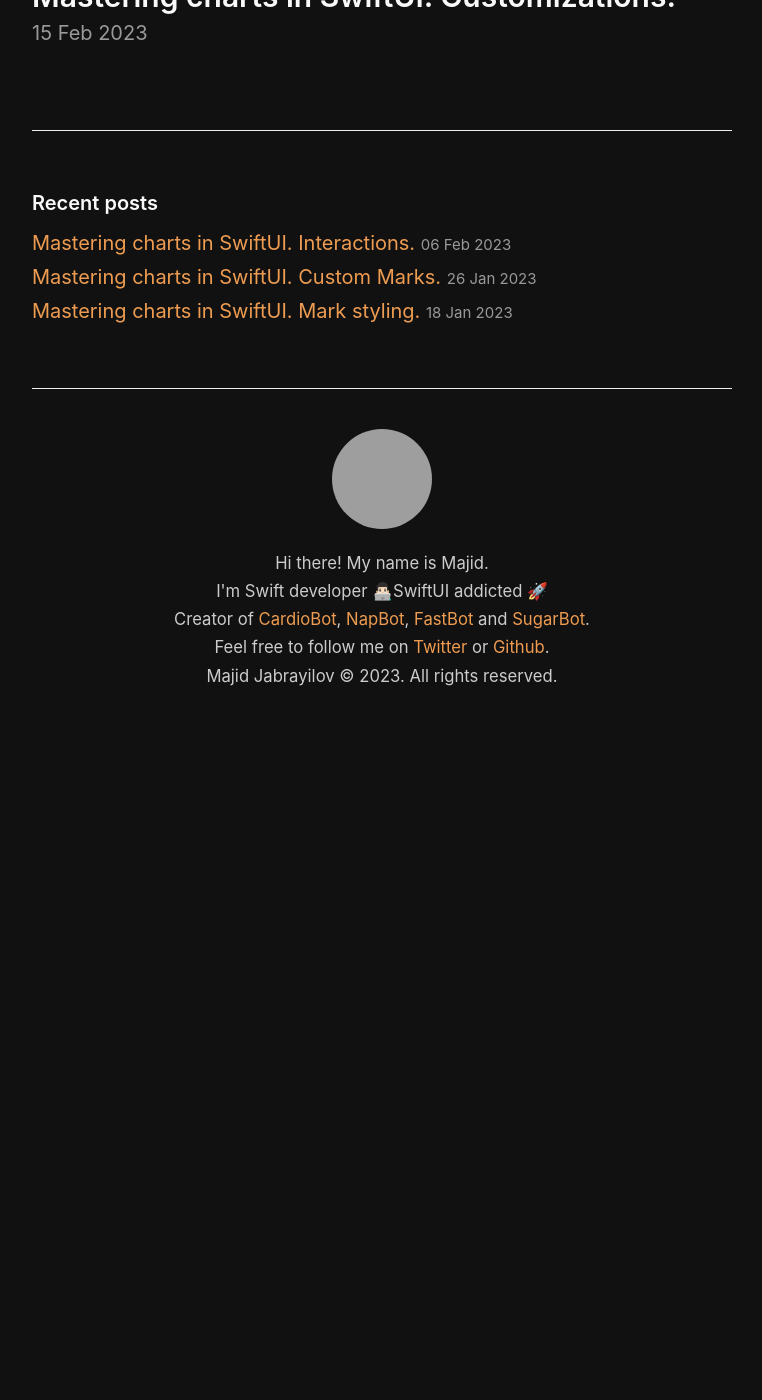
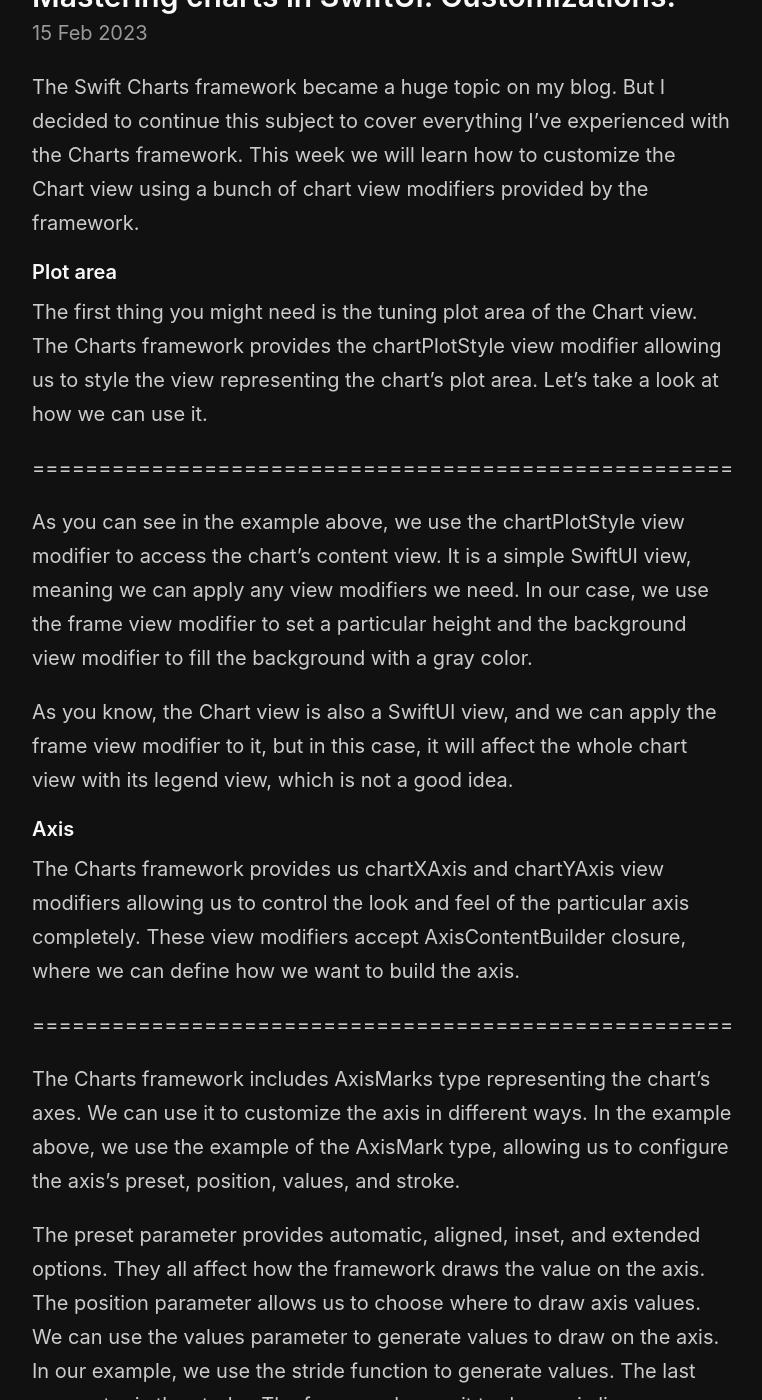
Before and after one commit to mecid/mecid.github.io, a Jekyll site: the page built from _posts/2023-02-15-mastering-charts-in-swiftui-customizations.md, in a window 1280 px wide and 1400 px high, scrolled down 206 px, cut to the strip 0-1400 px from the top of the window. Shown: the whole strip, without its empty margins (258-1020 px from the left). Built offline with Jekyll 4.4.1, drawn with Linux system fonts in a browser that asks for light colours; before the commit the page ends 936 px from its top, so only the background shows below that; some of the changed text lies outside the part shown; grey boxes are pictures that could not be loaded.

Commit message:
chart customizations post content added

```diff
--- a/_posts/2023-02-15-mastering-charts-in-swiftui-customizations.md
+++ b/_posts/2023-02-15-mastering-charts-in-swiftui-customizations.md
@@ -2,3 +2,29 @@
 title: Mastering charts in SwiftUI. Customizations.
 layout: post
 ---
+
+The Swift Charts framework became a huge topic on my blog. But I decided to continue this subject to cover everything I've experienced with the Charts framework. This week we will learn how to customize the Chart view using a bunch of chart view modifiers provided by the framework.
+
+#### Plot area
+The first thing you might need is the tuning plot area of the Chart view. The Charts framework provides the chartPlotStyle view modifier allowing us to style the view representing the chart's plot area. Let's take a look at how we can use it.
+
+=====================================================
+
+As you can see in the example above, we use the chartPlotStyle view modifier to access the chart's content view. It is a simple SwiftUI view, meaning we can apply any view modifiers we need. In our case, we use the frame view modifier to set a particular height and the background view modifier to fill the background with a gray color.
+
+As you know, the Chart view is also a SwiftUI view, and we can apply the frame view modifier to it, but in this case, it will affect the whole chart view with its legend view, which is not a good idea.
+
+#### Axis
+The Charts framework provides us chartXAxis and chartYAxis view modifiers allowing us to control the look and feel of the particular axis completely. These view modifiers accept AxisContentBuilder closure, where we can define how we want to build the axis.
+
+=====================================================
+
+The Charts framework includes AxisMarks type representing the chart's axes. We can use it to customize the axis in different ways. In the example above, we use the example of the AxisMark type, allowing us to configure the axis's preset, position, values, and stroke.
+
+The preset parameter provides automatic, aligned, inset, and extended options. They all affect how the framework draws the value on the axis. The position parameter allows us to choose where to draw axis values. We can use the values parameter to generate values to draw on the axis. In our example, we use the stride function to generate values. The last parameter is the stroke. The framework uses it to draw axis lines.
+
+We can also use another variant of the AxisMarks to fully customize the look and feel by manually adjusting every axis component per axis value.
+
+=====================================================
+
+As you can see in the example above, we use another variant of the AxisMarks initializer, allowing us to configure the axis look and feel per value. We use the concrete value to decide whether to show the tick. The last example demonstrates how we can use AxisGridLine, AxisValueLabel, and AxisTick types to compose the axis. They provide many customization points, allowing you to reach the desired look and feel.
```
